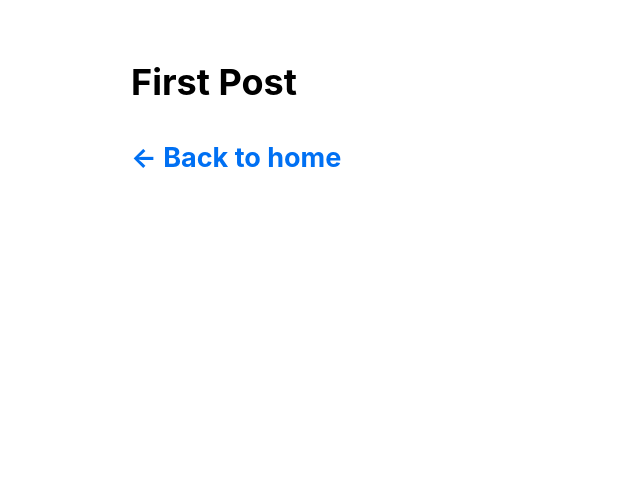
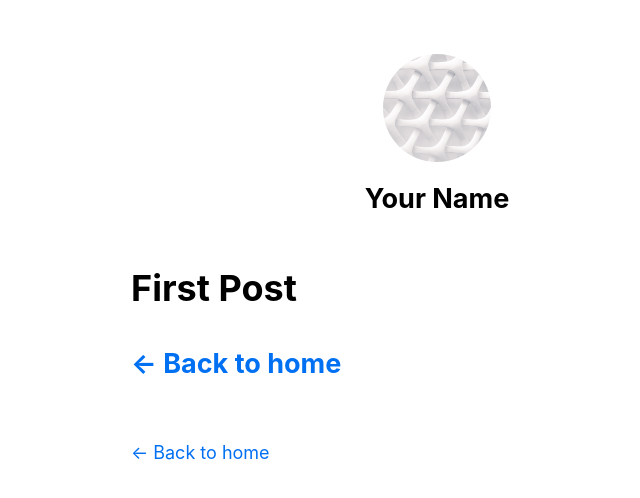
Before and after one commit to Nv4n/nextjs-learn, a Next.js app in the folder pages-router/nextjs-blog/: page /posts/first-post in a window 1280 px wide. Shown: the top 498 px of the page, without its empty margins (203-843 px from the left). Built offline with nearby package versions, Linux system fonts and the light colour scheme.

Commit message:
update layout files

```diff
--- a/pages-router/nextjs-blog/components/layout.js
+++ b/pages-router/nextjs-blog/components/layout.js
@@ -1,5 +1,69 @@
-import styles from './layout.module.css';
+import Head from "next/head";
+import Image from "next/image";
+import styles from "./layout.module.css";
+import utilStyles from "../styles/utils.module.css";
+import Link from "next/link";
 
-export default function Layout({ children }) {
-    return <div className={styles.container}>{children}</div>;
+const name = "Your Name";
+export const siteTitle = "Next.js Sample Website";
+
+export default function Layout({ children, home }) {
+	return (
+		<div className={styles.container}>
+			<Head>
+				<link rel="icon" href="/favicon.ico" />
+				<meta
+					name="description"
+					content="Learn how to build a personal website using Next.js"
+				/>
+				<meta
+					property="og:image"
+					content={`https://og-image.vercel.app/${encodeURI(
+						siteTitle,
+					)}.png?theme=light&md=0&fontSize=75px&images=https%3A%2F%2Fassets.vercel.com%2Fimage%2Fupload%2Ffront%2Fassets%2Fdesign%2Fnextjs-black-logo.svg`}
+				/>
+				<meta name="og:title" content={siteTitle} />
+				<meta name="twitter:card" content="summary_large_image" />
+			</Head>
+			<header className={styles.header}>
+				{home ? (
+					<>
+						<Image
+							priority
+							src="/images/profile.jpg"
+							className={utilStyles.borderCircle}
+							height={144}
+							width={144}
+							alt=""
+						/>
+						<h1 className={utilStyles.heading2Xl}>{name}</h1>
+					</>
+				) : (
+					<>
+						<Link href="/">
+							<Image
+								priority
+								src="/images/profile.jpg"
+								className={utilStyles.borderCircle}
+								height={108}
+								width={108}
+								alt=""
+							/>
+						</Link>
+						<h2 className={utilStyles.headingLg}>
+							<Link href="/" className={utilStyles.colorInherit}>
+								{name}
+							</Link>
+						</h2>
+					</>
+				)}
+			</header>
+			<main>{children}</main>
+			{!home && (
+				<div className={styles.backToHome}>
+					<Link href="/">← Back to home</Link>
+				</div>
+			)}
+		</div>
+	);
 }
--- a/pages-router/nextjs-blog/components/layout.module.css
+++ b/pages-router/nextjs-blog/components/layout.module.css
@@ -1,5 +1,15 @@
 .container {
-  max-width: 36rem;
-  padding: 0 1rem;
-  margin: 3rem auto 6rem;
+	max-width: 36rem;
+	padding: 0 1rem;
+	margin: 3rem auto 6rem;
 }
+
+.header {
+	display: flex;
+	flex-direction: column;
+	align-items: center;
+}
+
+.backToHome {
+	margin: 3rem 0 0;
+}
```
